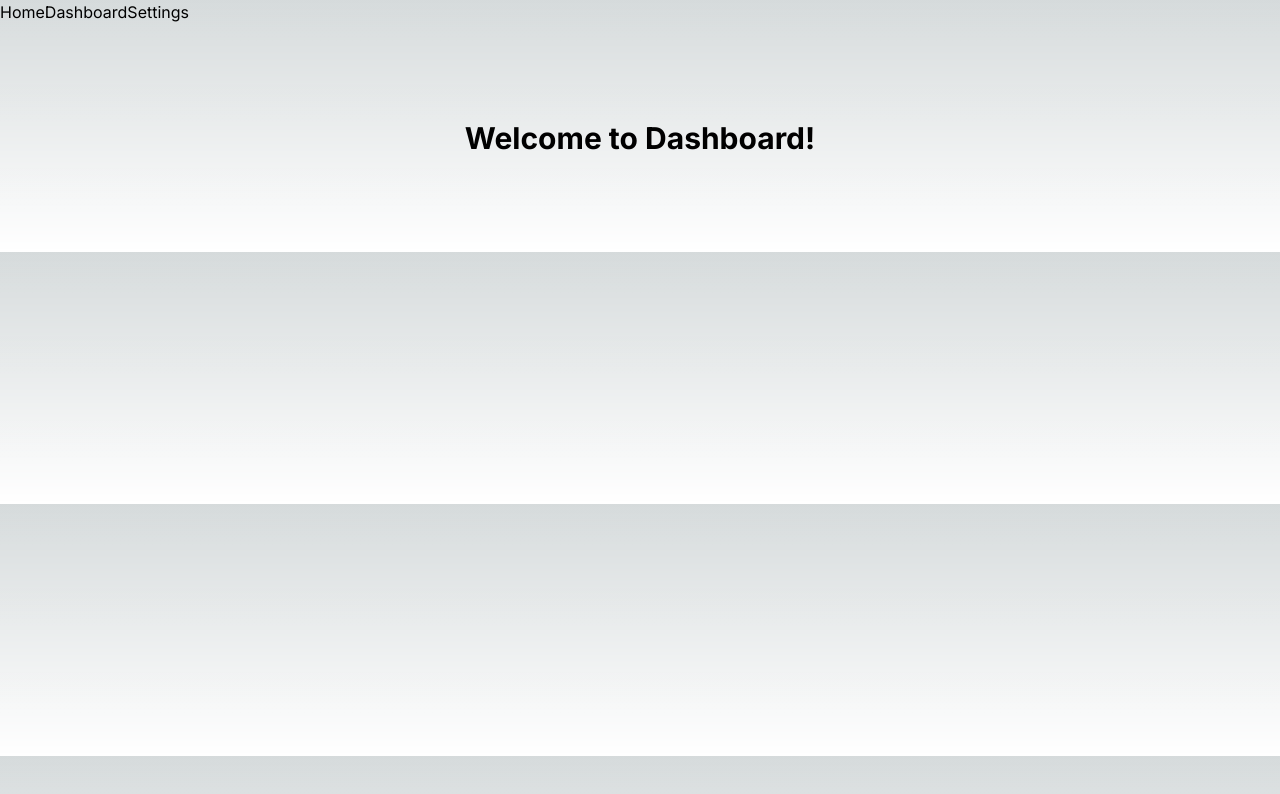
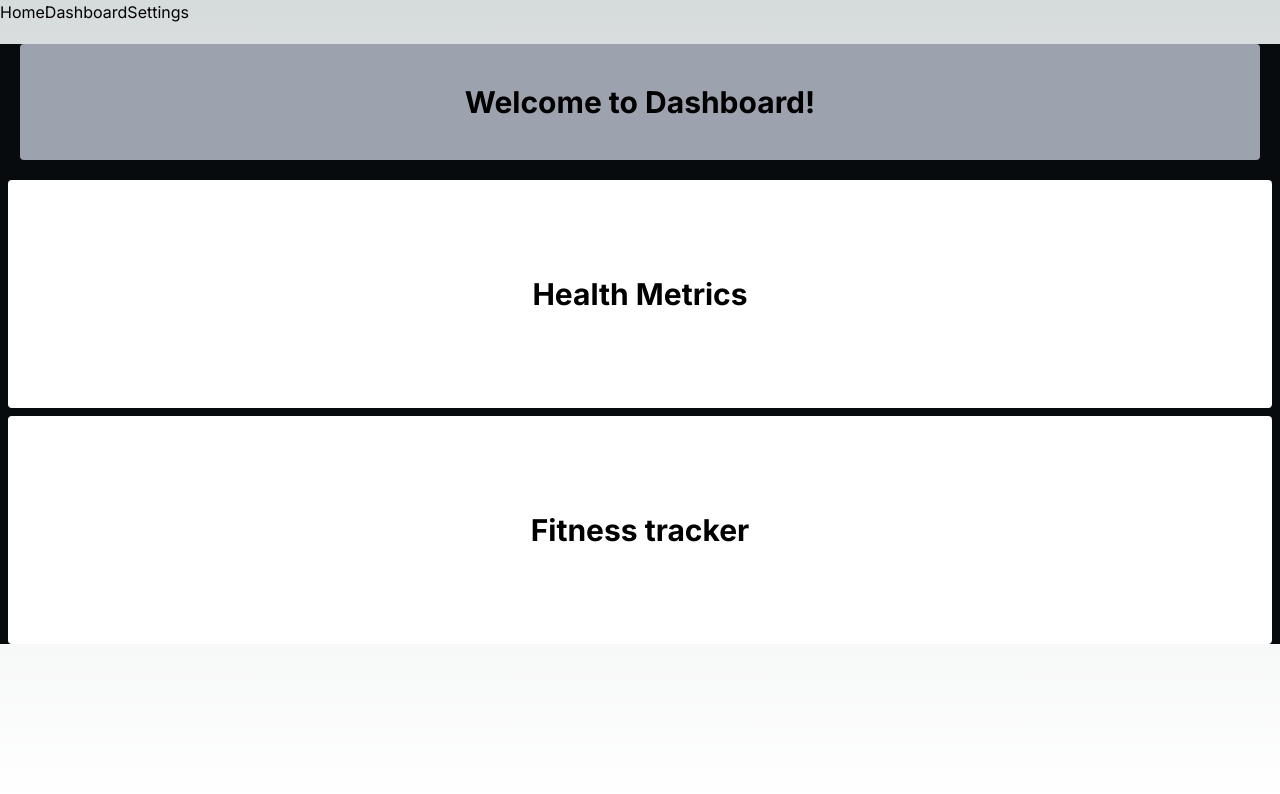
Before and after one commit to himanshuk-dev/PulsePoint, a Next.js app: page /dashboard in a window 1280 px wide. Shown: the top 794 px of the page. Built offline with nearby package versions, Linux system fonts and the light colour scheme.

Commit message:
adding slots in dashboard/ paralell routes

```diff
--- /dev/null
+++ b/app/dashboard/@fitness/page.js
@@ -0,0 +1,13 @@
+import React from "react";
+
+//  /posts
+
+const page = () => {
+  return (
+    <div className="text-3xl font-bold p-24 text-center bg-white text-black rounded w-100 h-100 m-2">
+      Fitness tracker
+    </div>
+  );
+};
+
+export default page;
--- /dev/null
+++ b/app/dashboard/@health/page.js
@@ -0,0 +1,13 @@
+import React from "react";
+
+//  /posts
+
+const page = () => {
+  return (
+    <div className="text-3xl font-bold p-24 text-center bg-white text-black rounded w-100 h-100 m-2">
+      Health Metrics
+    </div>
+  );
+};
+
+export default page;
--- a/app/dashboard/layout.js
+++ b/app/dashboard/layout.js
@@ -1,13 +1,14 @@
-import Nav from "../nav";
-
 export default function DashboardLayout({
-  children, // will be a page or nested layout
+  children,
+  health,
+  fitness, // will be a page or nested layout
 }) {
   return (
     <section>
-      {/* Include shared UI here e.g. a header or sidebar */}
-      <Nav />
+      {/* className="flex flex-col items-center justify-between p-1" */}
       {children}
+      {health}
+      {fitness}
     </section>
   );
 }
--- a/app/dashboard/page.js
+++ b/app/dashboard/page.js
@@ -4,7 +4,7 @@
 
 const page = () => {
   return (
-    <div className="text-3xl font-bold p-24 text-center">
+    <div className="text-3xl font-bold p-10 text-center bg-gray-400 text-black rounded w-100 h-100 m-5">
       Welcome to Dashboard!
     </div>
   );
--- a/app/layout.js
+++ b/app/layout.js
@@ -1,17 +1,21 @@
 import { Inter } from "next/font/google";
 import "./globals.css";
+import Nav from "./nav";
 
 const inter = Inter({ subsets: ["latin"] });
 
 export const metadata = {
-  title: "My-Next-App",
-  description: "Himanshu's first NextJS app",
+  title: "PulsePoint",
+  description: "Your personal Wellness tracker",
 };
 
 export default function RootLayout({ children }) {
   return (
-    <html lang="en">
-      <body className={inter.className}>{children}</body>
+    <html lang="en" className=" h-full">
+      <body className={inter.className}>
+        <Nav />
+        <div className="bg-[#070B0D]">{children}</div>
+      </body>
     </html>
   );
 }
--- a/app/page.js
+++ b/app/page.js
@@ -3,9 +3,9 @@
 
 export default function Home() {
   return (
-    <main className="flex min-h-screen flex-col items-center justify-between p-24 bg-[#070B0D]">
+    <main className="flex min-h-screen flex-col items-center justify-between p-24">
       <div className="z-10 max-w-5xl w-full items-center justify-between font-mono text-sm lg:flex">
-        <p className="fixed left-0 top-0 flex w-full justify-center border-b border-gray-300 bg-gradient-to-b from-zinc-200 pb-6 pt-8 backdrop-blur-2xl dark:border-neutral-800 dark:bg-zinc-800/30 dark:from-inherit lg:static lg:w-auto  lg:rounded-xl lg:border lg:bg-gray-200 lg:p-4 lg:dark:bg-zinc-800/30">
+        <p className="fixed left-0 top-10 flex w-full justify-center border-b border-gray-300 bg-gradient-to-b from-zinc-200 pb-6 pt-8 backdrop-blur-2xl dark:border-neutral-800 dark:bg-zinc-800/30 dark:from-inherit lg:static lg:w-auto  lg:rounded-xl lg:border lg:bg-gray-200 lg:p-4 lg:dark:bg-zinc-800/30">
           <figure>
             <Image
               src="/logo.png"
```
